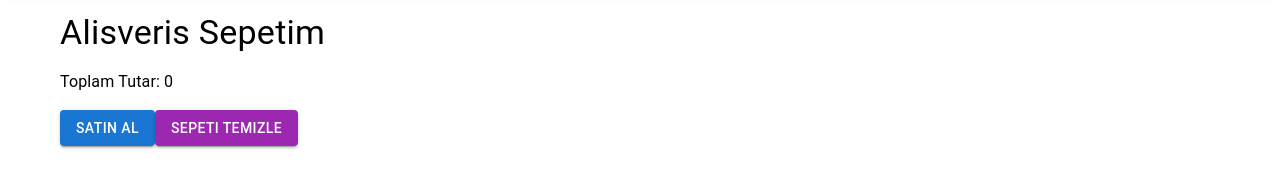
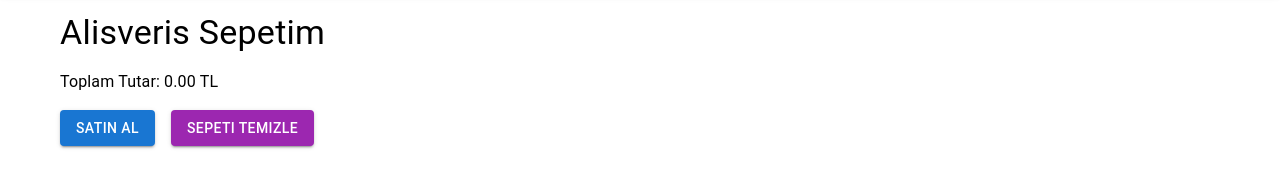
Before and after one commit to ErhanArda/sisterslab-frontend-bootcamp, a Next.js app in the folder Week8/applications/shop-rtk/: page /cart in a window 1280 px wide. Shown: the part 324-512 px from the top of the page. Built offline with nearby package versions, Linux system fonts and the light colour scheme.

Commit message:
Add cart total calculation and clear cart functionality

```diff
--- a/Week8/applications/shop-rtk/src/pages/cart/index.js
+++ b/Week8/applications/shop-rtk/src/pages/cart/index.js
@@ -1,7 +1,8 @@
 import { useDispatch, useSelector } from 'react-redux';
 import { Box, Button, IconButton, Stack, Typography } from '@mui/material';
 import DeleteIcon from '@mui/icons-material/Delete';
-import { removeFromCart } from '@/store/cartSlice';
+import { clearCart, getCartTotal, removeFromCart } from '@/store/cartSlice';
+import { useEffect } from 'react';
 
 const Cart = () => {
   const dispatch = useDispatch();
@@ -9,6 +10,18 @@ const Cart = () => {
 
   const handleRemoveFromCart = (id, count) => {
     dispatch(removeFromCart({ id, count }));
+  };
+
+  const handleGetTotal = () => {
+    dispatch(getCartTotal());
+  };
+
+  useEffect(() => {
+    handleGetTotal();
+  }, [cart]);
+
+  const handleClearCart = () => {
+    dispatch(clearCart());
   };
 
   return (
@@ -35,12 +48,12 @@ const Cart = () => {
           </Box>
         </Box>
       ))}
-      <Typography>Toplam Tutar: {totalAmount}</Typography>
-      <Stack direction={{ xs: 'column', sm: 'row' }}>
+      <Typography>Toplam Tutar: {totalAmount.toFixed(2)} TL</Typography>
+      <Stack direction={{ xs: 'column', sm: 'row' }} spacing={2}>
         <Button variant="contained" color="primary">
           Satin Al
         </Button>
-        <Button variant="contained" color="secondary">
+        <Button variant="contained" color="secondary" onClick={handleClearCart}>
           Sepeti Temizle
         </Button>
       </Stack>
```
